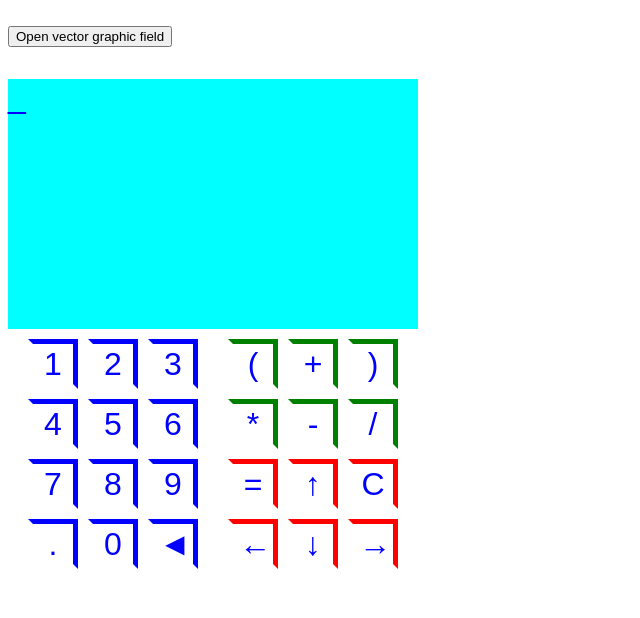
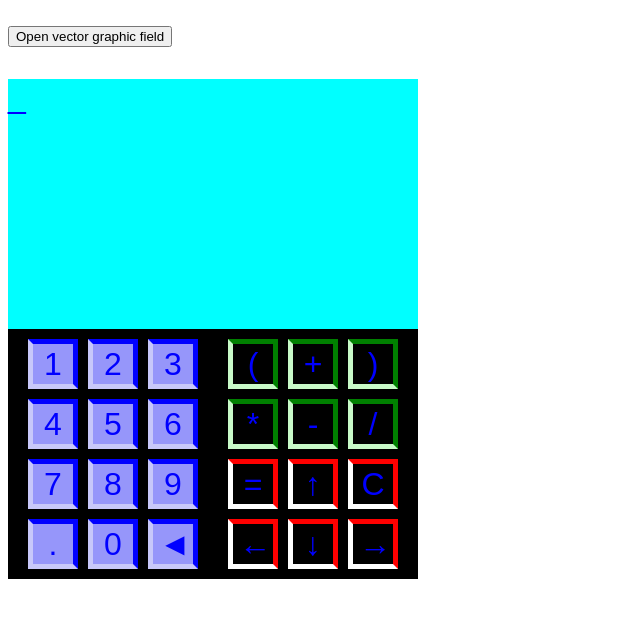
Before and after one commit to OlehKozubJS/various-react-projects-test, a React (Create React App) app: page / in a window 1280 px wide. Shown: the top 618 px of the page, without its empty margins (0-640 px from the left). Built offline with nearby package versions, Linux system fonts and the light colour scheme; a web font is replaced by a local one.

Commit message:
Update Calculator.module.css

```diff
--- a/src/Calculator/Calculator.module.css
+++ b/src/Calculator/Calculator.module.css
@@ -42,14 +42,19 @@
 .NumberButton {
   border-top: 5px solid var(--number-button-border-color);
   border-right: 5px solid var(--number-button-border-color);
+  border-bottom: 5px solid rgb(200, 200, 250);
+  border-left: 5px solid rgb(200, 200, 250);
+  background-color: rgb(150, 150, 250);
 }
 
 .NumberButton:hover,
 .NumberButton:focus {
-  background-color: rgb(150, 150, 250);
+  background-color: rgb(175, 175, 250);
 }
 
 .NumberButton:active {
+  border-top: 5px solid rgb(200, 200, 250);
+  border-right: 5px solid rgb(200, 200, 250);
   border-bottom: 5px solid var(--number-button-border-color);
   border-left: 5px solid var(--number-button-border-color);
 }
@@ -57,6 +62,8 @@
 .ActionButton {
   border-top: 5px solid var(--action-button-border-color);
   border-right: 5px solid var(--action-button-border-color);
+  border-bottom: 5px solid rgb(200, 250, 200);
+  border-left: 5px solid rgb(200, 250, 200);
 }
 
 .ActionButton:hover,
@@ -65,6 +72,8 @@
 }
 
 .ActionButton:active {
+  border-top: 5px solid rgb(200, 250, 200);
+  border-right: 5px solid rgb(200, 250, 200);
   border-bottom: 5px solid var(--action-button-border-color);
   border-left: 5px solid var(--action-button-border-color);
 }
@@ -90,6 +99,7 @@
   justify-content: center;
   align-content: center;
   gap: 10px;
+  background-color: rgb(0, 0, 0);
 }
 
 .CalculatorKeyBoard {
```
